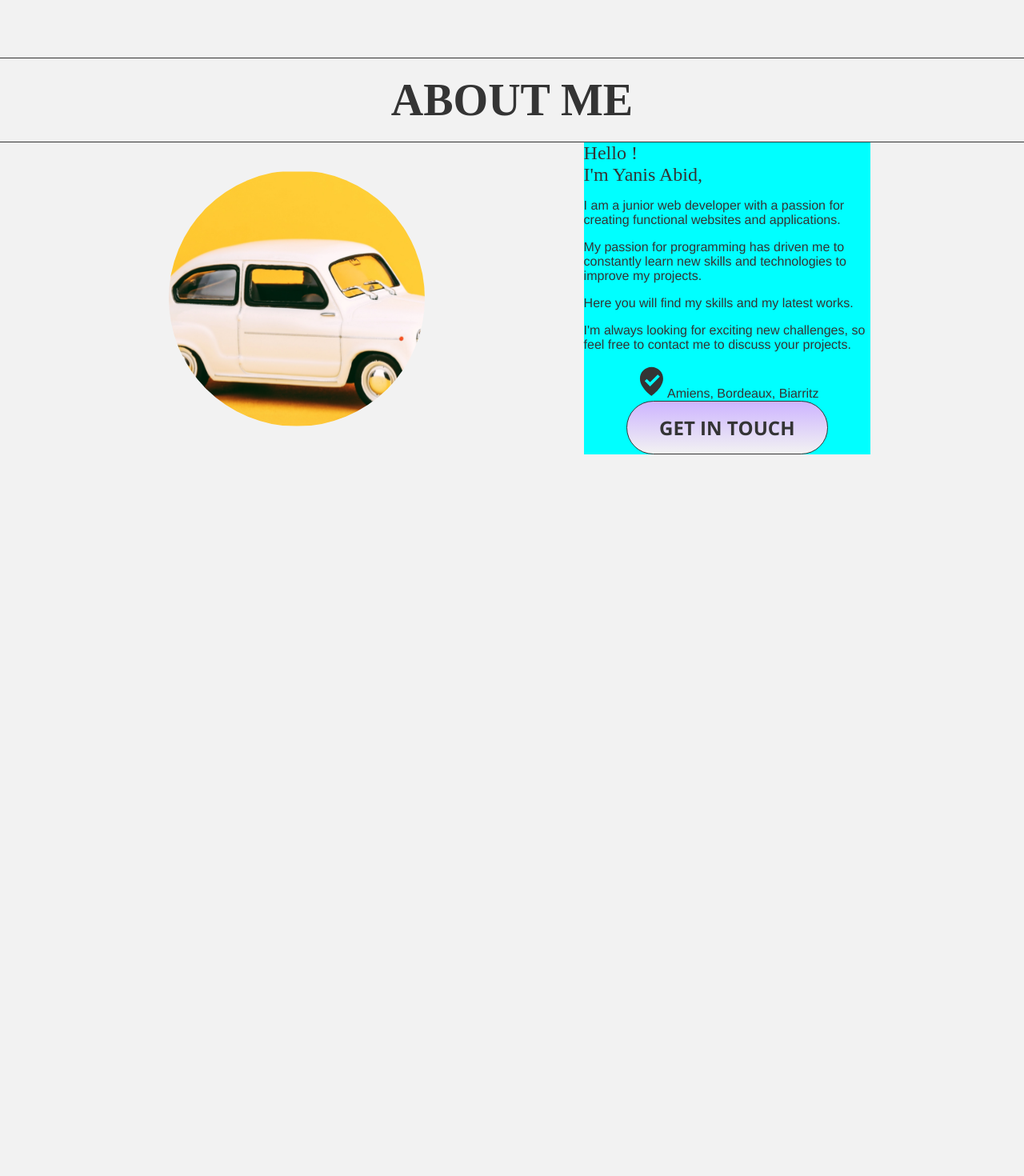
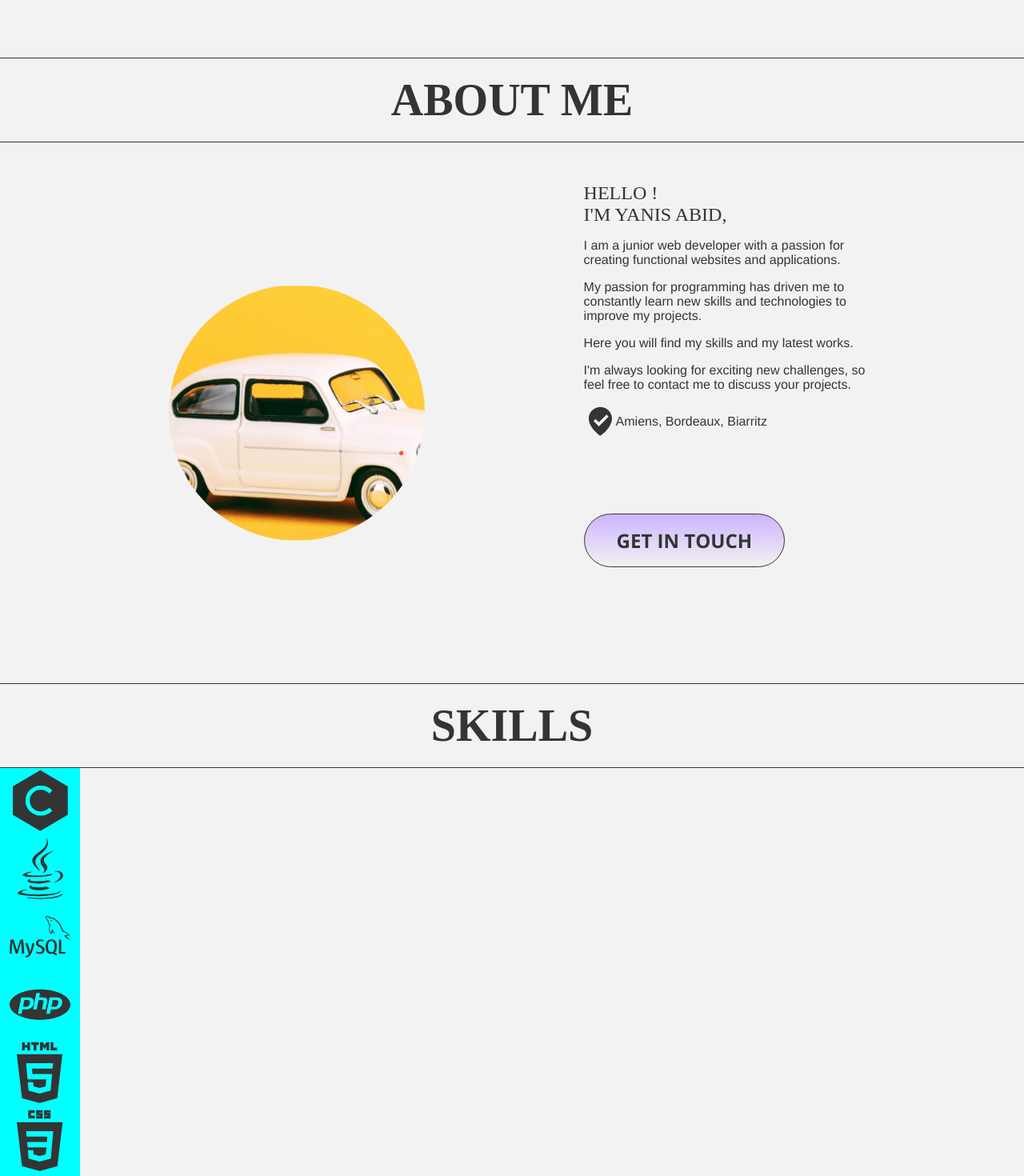
Before and after one commit to Yanis60740/Portfolio-v2, a Vue app: page / in a window 1280 px wide. Shown: the part 672-2142 px from the top of the page at 80% size. Before the commit the page ends 1240 px from the top, so only its background shows below. Built offline with nearby package versions, Linux system fonts and the light colour scheme; a web font is replaced by a local one.

Commit message:
skills section

```diff
--- a/src/components/AboutMe.vue
+++ b/src/components/AboutMe.vue
@@ -1,6 +1,6 @@
 <template>
-  <div class="aboutMe">
-    <div class="aboutMe__title">
+  <div class="aboutMe" id="about-me">
+    <div class="sectionTitle">
       <h2>{{ section.name.toUpperCase() }}</h2>
     </div>
     <div class="aboutMe__box">
@@ -9,18 +9,17 @@
           <div></div>
         </div>
         <div class="aboutMe__content__right">
-            <div v-for="accroche in section.accroche" :key="accroche">
-            <h3>{{ accroche }}</h3>
+          <div v-for="accroche in section.accroche" :key="accroche">
+            <h3>{{ accroche.toUpperCase() }}</h3>
           </div>
           <div v-for="paragraph in section.content" :key="paragraph">
             <p>{{ paragraph }}</p>
           </div>
           <div>
             <img :src="iconPath" alt="icon_localisation">
-
             <span>{{ section.localisation }}</span>
-        </div>
-          <div><ContactButton /></div>
+          </div>
+          <div class="buttonBox"><ContactButton /></div>
         </div>
       </div>
     </div>
@@ -37,9 +36,8 @@ export default {
   },
   data() {
     return {
-      title: jsonData.title,
       section: jsonData.sections[0],
-      iconPath: require(`@/assets/icones/${jsonData.sections[0].icon}`)
+      iconPath: require(`../assets/icones/${jsonData.sections[0].icon}`)
     };
   },
 };
@@ -49,11 +47,7 @@ export default {
 @import "../css/variables.scss";
 
 .aboutMe {
-  &__title {
-    padding: 20px 0;
-    box-sizing: border-box;
-    border-bottom: 1px solid $primary-color;
-  }
+  border-bottom: 1px solid $primary-color;
   &__content {
     display: flex;
     justify-content: space-between;
@@ -75,9 +69,10 @@ export default {
       }
     }
     &__right {
-      background-color: aqua;
       width: 40%;
-      color: $primary-color;
+      color: #343434;
+      padding: 50px 0;
+      box-sizing: border-box;
       & h3{
         text-align: left;
         font-family: $dela-gothic;
@@ -85,6 +80,11 @@ export default {
         font-size: $small-size;
       }
       & p {
+        text-align: left;
+      }
+      & div:nth-child(7) {
+        display: flex;
+        align-items: center;
         text-align: left;
       }
     }
@@ -98,4 +98,12 @@ export default {
   justify-content: center;
   width: 100%;
 }
+
+.buttonBox {
+  display: flex;
+  justify-content: flex-start;
+  width: 100%;
+  padding: 95px 0;
+  box-sizing: border-box;
+}
 </style>
--- a/src/components/HeroBanner.vue
+++ b/src/components/HeroBanner.vue
@@ -1,5 +1,5 @@
 <template>
-    <section class="heroBanner">
+    <section class="heroBanner" id="index">
         <div class="heroBanner__container">
             <div class="heroBanner__container__left">
                 <h1>{{ title.toUpperCase() }}</h1>
--- a/src/components/NavBar.vue
+++ b/src/components/NavBar.vue
@@ -1,7 +1,7 @@
 <template>
   <div class="navContainer">
     <div class="navBar">
-      <div class="navBar__logo">YANIS ABID</div>
+      <div class="navBar__logo"><a href="#index">YANIS ABID</a></div>
       <div class="navBar__links">
         <a
           v-for="section in sections"
@@ -91,6 +91,8 @@ export default {
   top: 0;
   left: 0;
   border-bottom: 1px solid $primary-color;
+  background-color: $secondary-color;
+  z-index: 100;
 }
 .navBar {
   display: flex;
@@ -99,11 +101,15 @@ export default {
   align-items: center;
   font-size: $small-size;
   max-width: 1840px;
-
   & a {
     font-family: $open-sans;
     color: $primary-color;
     font-weight: 700;
+  }
+  & a:nth-child(0){
+    font-family: $dela-gothic;
+    color: $primary-color;
+    font-weight: 400;
   }
   &__logo {
     color: $primary-color;
--- a/src/components/SkillsSection.vue
+++ b/src/components/SkillsSection.vue
@@ -1,11 +1,50 @@
 <template>
-    <div></div>
+    <div class="skillsSection">
+        <div class="sectionTitle">
+            <h2>{{ name.name.toUpperCase() }}</h2>
+        </div>
+        <div class="skillsSection__box">
+            <div v-for="skill in processedSkills" :key="skill.name">
+                <img :src="skill.icon" :alt="skill.name">
+            </div>
+        </div>
+    </div>
 </template>
 
 <script>
+import jsonData from "../data.json";
+
 export default {
-    name: 'SkillsSection',
-    components: {
+  name: "SkillsSection",
+  data() {
+    return {
+      section: jsonData,
+      name:  jsonData.sections[1],
+    };
+  },
+  computed: {
+    processedSkills() {
+      if (this.name && this.name.skills) {
+        return this.name.skills.map(skill => ({
+          ...skill,
+          icon: require(`../assets/icones/${skill.icon}`)
+        }));
+      }
+      return [];  // return an empty array if skills is undefined
     }
 }
+
+};
 </script>
+
+
+<style lang="scss" scoped>
+@import "../css/variables.scss";
+
+.skillsSection{
+    &__box{
+        width: 100px;
+        background-color: aqua;
+    }
+}
+</style>
--- a/src/css/global.scss
+++ b/src/css/global.scss
@@ -35,3 +35,9 @@ button{
     -moz-appearance: none;     /* Remove styles added by Firefox */
     appearance: none;          /* General rule to remove certain platform-specific styles */
 }
+
+.sectionTitle{
+    padding: 20px 0;
+    box-sizing: border-box;
+    border-bottom: 1px solid $primary-color;
+}
--- a/src/data.json
+++ b/src/data.json
@@ -20,27 +20,27 @@
       "skills": [
         {
           "name": "C",
-          "icone": "../src/assets/icones/c.svg"
+          "icon": "c.svg"
         },
         {
           "name": "java",
-          "icone": "../src/assets/icones/java.svg"
+          "icon": "java.svg"
         },
         {
           "name": "mysql",
-          "icone": "../src/assets/icones/mysql.svg"
+          "icon": "mysql.svg"
         },
         {
           "name": "php",
-          "icone": "../src/assets/icones/php.svg"
+          "icon": "php.svg"
         },
         {
           "name": "html",
-          "icone": "../src/assets/icones/html.svg"
+          "icon": "html.svg"
         },
         {
           "name": "css",
-          "icone": "../src/assets/icones/css.svg"
+          "icon": "css.svg"
         }
       ]
     },
```
